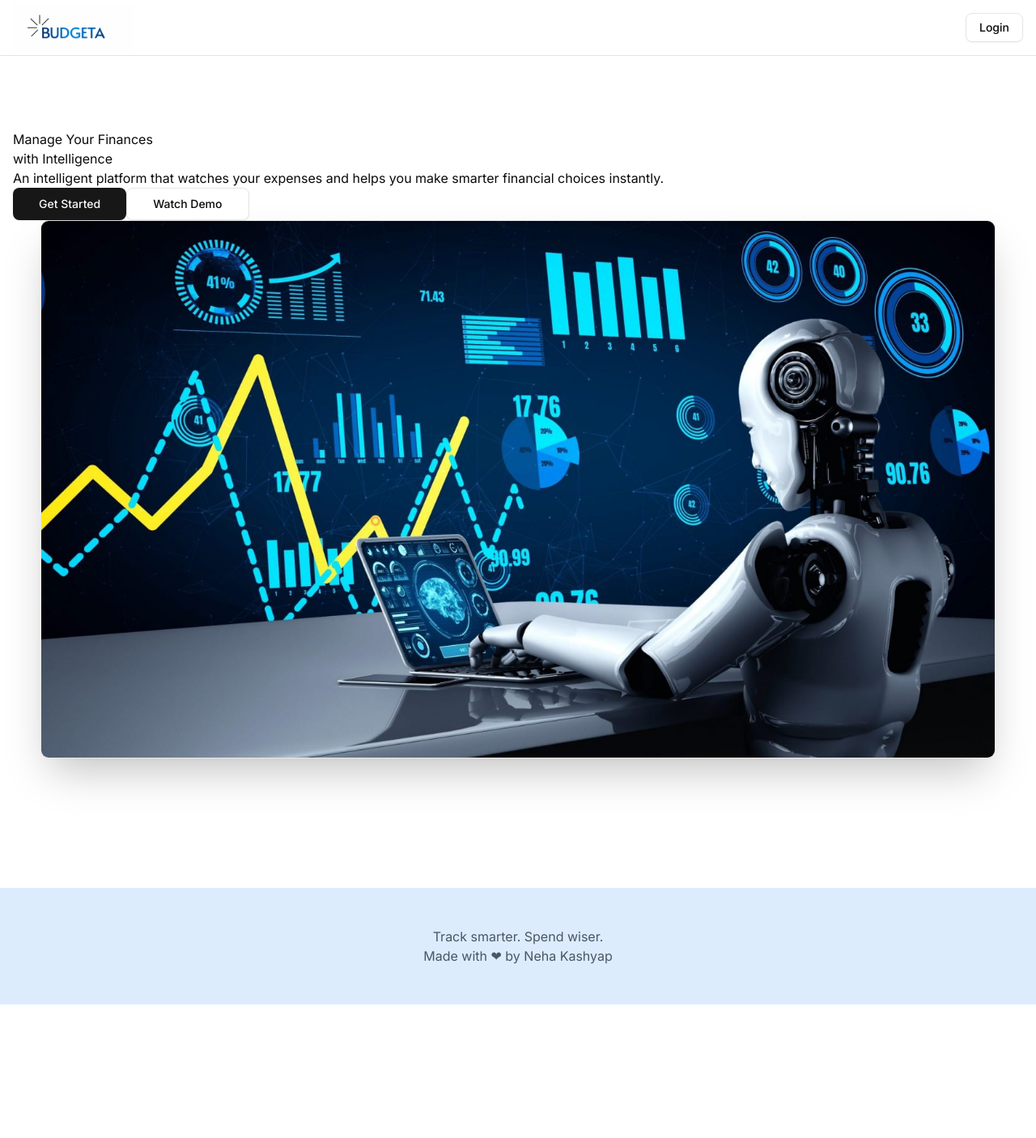
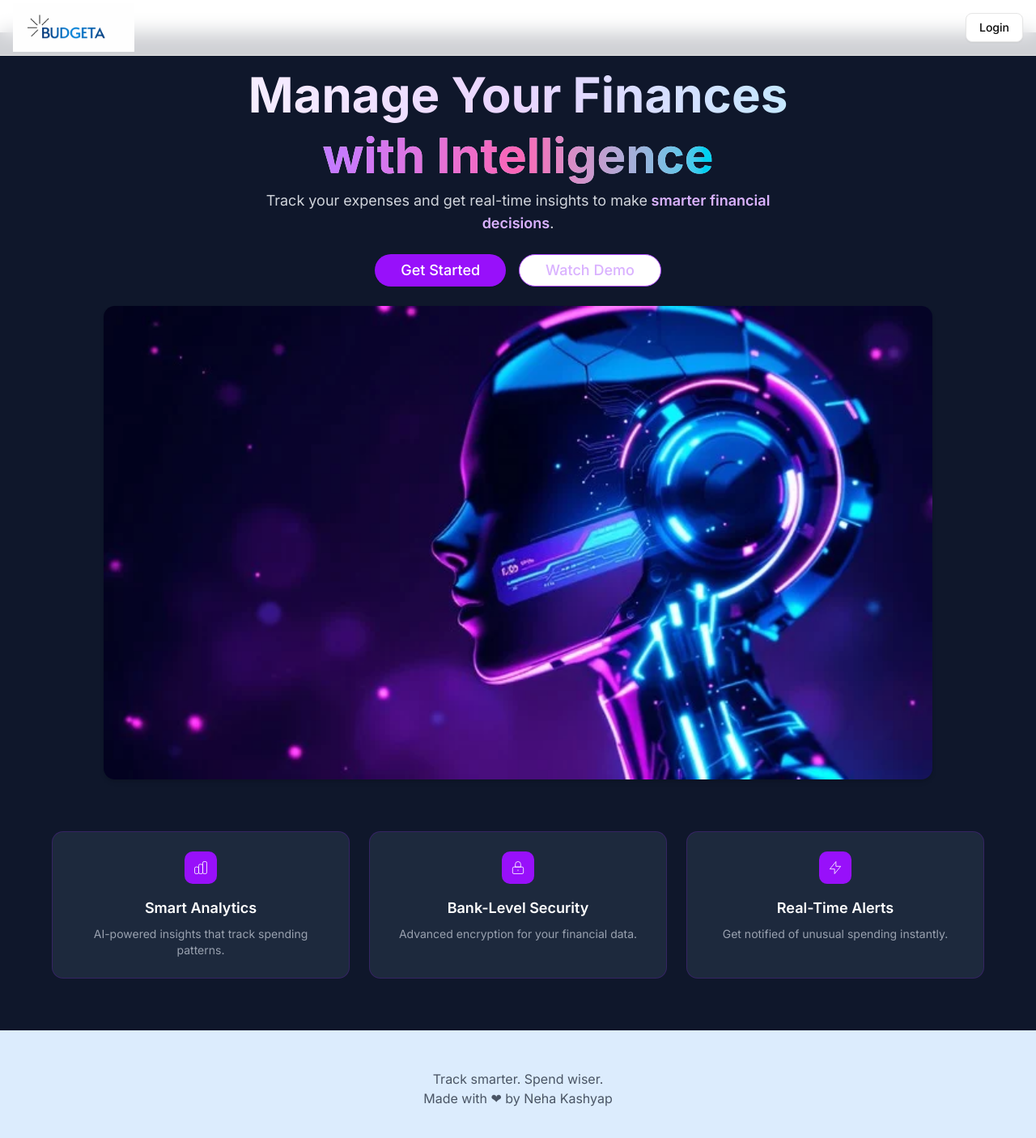
Before and after one commit to nkashyap01/Budgeta, a Next.js app: page / in a window 1280 px wide. Shown: the top 1406 px of the page at 81% size. Before the commit the page ends 1241 px from the top, so only its background shows below. Built offline with nearby package versions, Linux system fonts and the light colour scheme; no server answers.

Commit message:
`Refactor HeroSection component: update layout, add animations, and feature highlights`

```diff
--- a/app/page.js
+++ b/app/page.js
@@ -4,7 +4,7 @@ import Image from "next/image";
 
 export default function Home() {
   return (
-   <div className="mt-40">
+   <div className="mt-10">
     <HeroSection/>
    </div>
   );
--- a/components/hero.jsx
+++ b/components/hero.jsx
@@ -1,41 +1,102 @@
 "use client";
-
 import Image from "next/image";
 import { Button } from "./ui/button";
 import Link from "next/link";
+import { useEffect, useState } from "react";
 
 const HeroSection = () => {
+  const [isVisible, setIsVisible] = useState(false);
+
+  useEffect(() => {
+    setIsVisible(true);
+  }, []);
+
   return (
-    <div className="pb-40 px-4">
-        <div>
-            <h1>Manage Your Finances <br/> with Intelligence
+    <section className="bg-slate-900 text-white pt-10 pb-16 px-4">
+      <div className={`max-w-6xl mx-auto text-center transition-all duration-700 ${isVisible ? "opacity-100 translate-y-0" : "opacity-0 translate-y-6"}`}>
+
+
+        <h1 className="text-4xl sm:text-5xl md:text-6xl font-bold leading-tight bg-gradient-to-r from-white via-purple-200 to-cyan-200 bg-clip-text text-transparent mb-1">
+          Manage Your Finances <br />
+          <span className="bg-gradient-to-r from-purple-400 via-pink-400 to-cyan-400 bg-clip-text text-transparent">
+            with Intelligence
+          </span>
         </h1>
-            <p>An intelligent platform that watches your expenses and helps you make smarter financial choices instantly.</p>
-            <div>
-              <Link href="/dashboard" >
-              <Button size="lg" className="px-8">
+
+        {/* Subheading */}
+        <p className="text-lg text-gray-300 max-w-2xl mx-auto mb-6">
+          Track your expenses and get real-time insights to make
+          <span className="text-purple-300 font-semibold"> smarter financial decisions</span>.
+        </p>
+
+        {/* CTA Buttons */}
+        <div className="flex flex-col sm:flex-row justify-center gap-4 mb-6">
+          <Link href="/dashboard">
+            <Button size="lg" className="bg-purple-600 hover:bg-purple-700 text-white px-8 py-3 text-lg rounded-full transition">
               Get Started
             </Button>
-
           </Link>
-               <Link href="https://www.youtube.com/watch?v=PiN5Op_Lnmw" >
-              <Button size="lg" variant="outline" className="px-8">
+          <Link href="https://www.youtube.com/watch?v=PiN5Op_Lnmw" target="_blank">
+            <Button variant="outline" size="lg" className="border-purple-500 text-purple-300 hover:bg-purple-500/10 px-8 py-3 text-lg rounded-full transition">
               Watch Demo
             </Button>
-
           </Link>
         </div>
-            <div>
-              <div>
-                <Image src="/banner.jpg" width={1180} height={720} alt="Dashboard Preview"
-                className="rounded-lg shadow-2xl border mx-auto" priority
+
+        {/* Preview Image */}
+        <div className="max-w-5xl mx-auto mb-16">
+          <Image
+            src="/banner.webp"
+            width={1180}
+            height={100}
+            alt="AI Finance Dashboard Preview"
+            className="rounded-xl w-full shadow-md"
+            priority
           />
         </div>
+
+        {/* Feature Highlights */}
+        <div className="grid grid-cols-1 md:grid-cols-3 gap-6">
+          {[
+            {
+              title: "Smart Analytics",
+              desc: "AI-powered insights that track spending patterns.",
+              icon: (
+                <path d="M9 19v-6a2 2 0 00-2-2H5a2 2 0 00-2 2v6a2 2 0 002 2h2a2 2 0 002-2zm0 0V9a2 2 0 012-2h2a2 2 0 012 2v10m-6 0a2 2 0 002 2h2a2 2 0 002-2m0 0V5a2 2 0 012-2h2a2 2 0 012 2v14a2 2 0 01-2 2h-2a2 2 0 01-2-2z" />
+              ),
+            },
+            {
+              title: "Bank-Level Security",
+              desc: "Advanced encryption for your financial data.",
+              icon: (
+                <path d="M12 15v2m-6 4h12a2 2 0 002-2v-6a2 2 0 00-2-2H6a2 2 0 00-2 2v6a2 2 0 002 2zm10-10V7a4 4 0 00-8 0v4h8z" />
+              ),
+            },
+            {
+              title: "Real-Time Alerts",
+              desc: "Get notified of unusual spending instantly.",
+              icon: (
+                <path d="M13 10V3L4 14h7v7l9-11h-7z" />
+              ),
+            },
+          ].map((feature, index) => (
+            <div
+              key={index}
+              className="bg-slate-800 p-6 rounded-xl border border-purple-600/20 hover:border-purple-500 transition"
+            >
+              <div className="w-10 h-10 bg-purple-600 rounded-lg flex items-center justify-center mb-4 mx-auto">
+                <svg className="w-5 h-5 text-white" fill="none" stroke="currentColor" viewBox="0 0 24 24">
+                  {feature.icon}
+                </svg>
+              </div>
+              <h3 className="text-lg font-semibold mb-2">{feature.title}</h3>
+              <p className="text-gray-400 text-sm">{feature.desc}</p>
+            </div>
+          ))}
         </div>
       </div>
+    </section>
+  );
+};
 
-    </div>
-  )
-}
-
-export default HeroSection
+export default HeroSection;
```
Also changed, not shown: public/banner.webp (added). Lines whose indentation alone changed are shown as unchanged.
